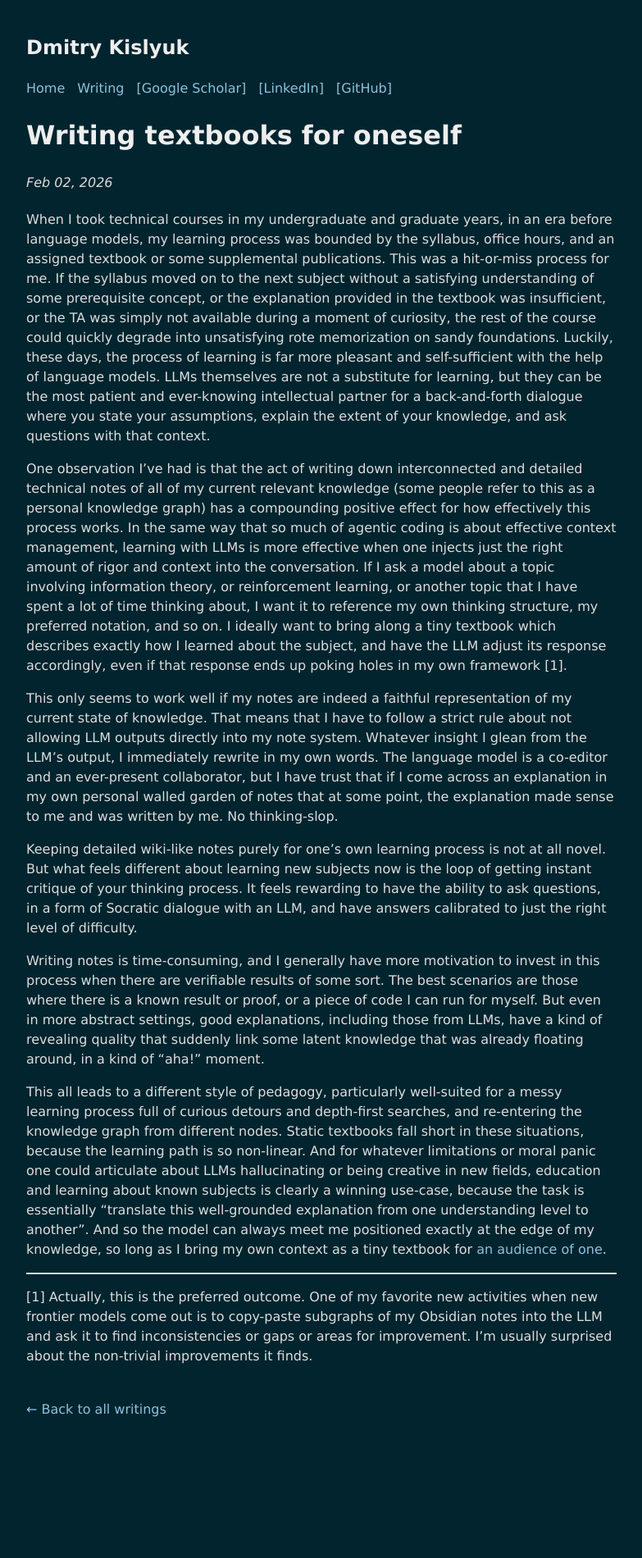
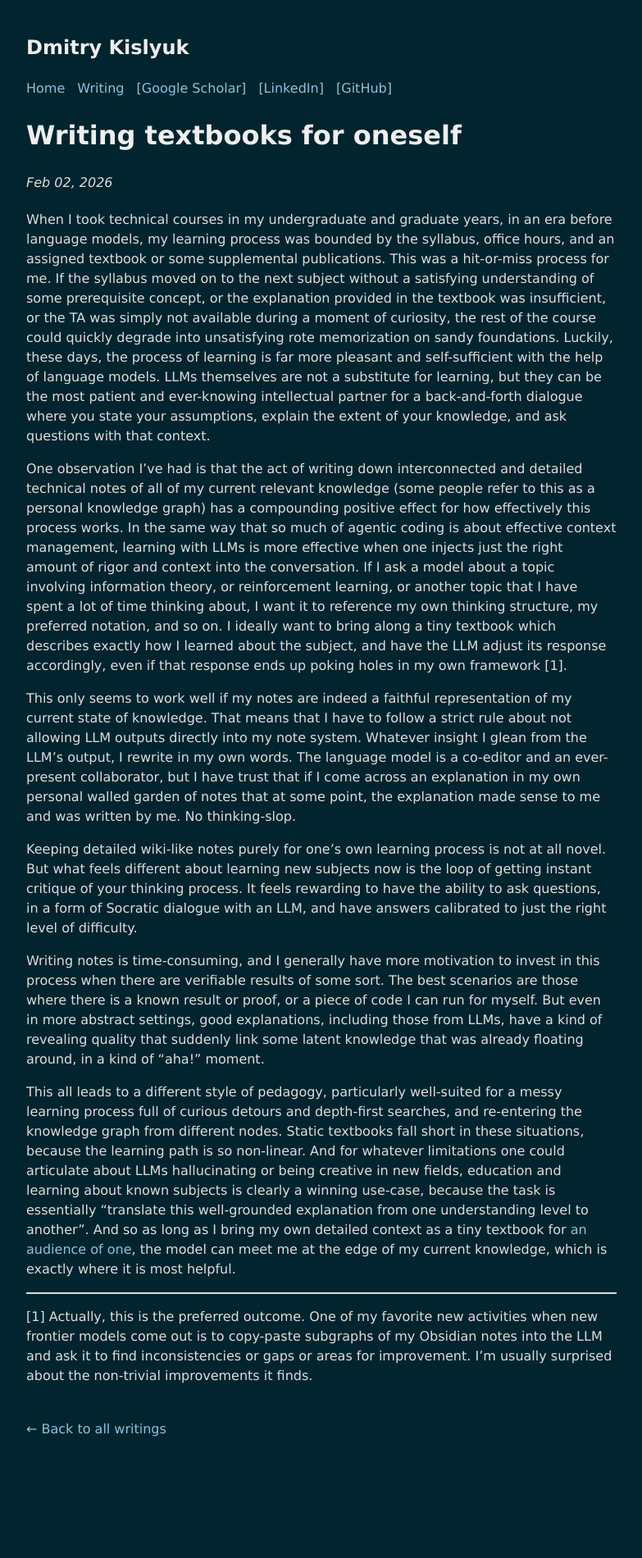
Before and after one commit to dkislyuk/dkislyuk.github.io, a Jekyll site: the page built from _posts/2026-01-09-writing-textbooks.md, in a window 1280 px wide. Shown: the whole page at 82% size, without its empty margins (248-1031 px from the left). Built offline with Jekyll 4.4.1, drawn with Linux system fonts in a browser that asks for light colours; before the commit the page ends 1876 px from its top, so only the background shows below that.

Commit message:
new post, minor edits

```diff
--- a/_posts/2026-01-09-writing-textbooks.md
+++ b/_posts/2026-01-09-writing-textbooks.md
@@ -11,13 +11,13 @@
 
 One observation I've had is that the act of writing down interconnected and detailed technical notes of all of my current relevant knowledge (some people refer to this as a personal knowledge graph) has a compounding positive effect for how effectively this process works. In the same way that so much of agentic coding is about effective context management, learning with LLMs is more effective when one injects just the right amount of rigor and context into the conversation. If I ask a model about a topic involving information theory, or reinforcement learning, or another topic that I have spent a lot of time thinking about, I want it to reference my own thinking structure, my preferred notation, and so on. I ideally want to bring along a tiny textbook which describes exactly how I learned about the subject, and have the LLM adjust its response accordingly, even if that response ends up poking holes in my own framework [1].
 
-This only seems to work well if my notes are indeed a faithful representation of my current state of knowledge. That means that I have to follow a strict rule about not allowing LLM outputs directly into my note system. Whatever insight I glean from the LLM's output, I immediately rewrite in my own words. The language model is a co-editor and an ever-present collaborator, but I have trust that if I come across an explanation in my own personal walled garden of notes that at some point, the explanation made sense to me and was written by me. No thinking-slop.
+This only seems to work well if my notes are indeed a faithful representation of my current state of knowledge. That means that I have to follow a strict rule about not allowing LLM outputs directly into my note system. Whatever insight I glean from the LLM's output, I rewrite in my own words. The language model is a co-editor and an ever-present collaborator, but I have trust that if I come across an explanation in my own personal walled garden of notes that at some point, the explanation made sense to me and was written by me. No thinking-slop.
 
 Keeping detailed wiki-like notes purely for one's own learning process is not at all novel. But what feels different about learning new subjects now is the loop of getting instant critique of your thinking process. It feels rewarding to have the ability to ask questions, in a form of Socratic dialogue with an LLM, and have answers calibrated to just the right level of difficulty.
 
 Writing notes is time-consuming, and I generally have more motivation to invest in this process when there are verifiable results of some sort. The best scenarios are those where there is a known result or proof, or a piece of code I can run for myself. But even in more abstract settings, good explanations, including those from LLMs, have a kind of revealing quality that suddenly link some latent knowledge that was already floating around, in a kind of "aha!" moment.
 
-This all leads to a different style of pedagogy, particularly well-suited for a messy learning process full of curious detours and depth-first searches, and re-entering the knowledge graph from different nodes. Static textbooks fall short in these situations, because the learning path is so non-linear. And for whatever limitations or moral panic one could articulate about LLMs hallucinating or being creative in new fields, education and learning about known subjects is clearly a winning use-case, because the task is essentially "translate this well-grounded explanation from one understanding level to another". And so the model can always meet me positioned exactly at the edge of my knowledge, so long as I bring my own context as a tiny textbook for [an audience of one](https://kk.org/thetechnium/an-audience-of-one/).
+This all leads to a different style of pedagogy, particularly well-suited for a messy learning process full of curious detours and depth-first searches, and re-entering the knowledge graph from different nodes. Static textbooks fall short in these situations, because the learning path is so non-linear. And for whatever limitations one could articulate about LLMs hallucinating or being creative in new fields, education and learning about known subjects is clearly a winning use-case, because the task is essentially "translate this well-grounded explanation from one understanding level to another". And so as long as I bring my own detailed context as a tiny textbook for [an audience of one](https://kk.org/thetechnium/an-audience-of-one/), the model can meet me at the edge of my current knowledge, which is exactly where it is most helpful.
 
 ---
 
```
